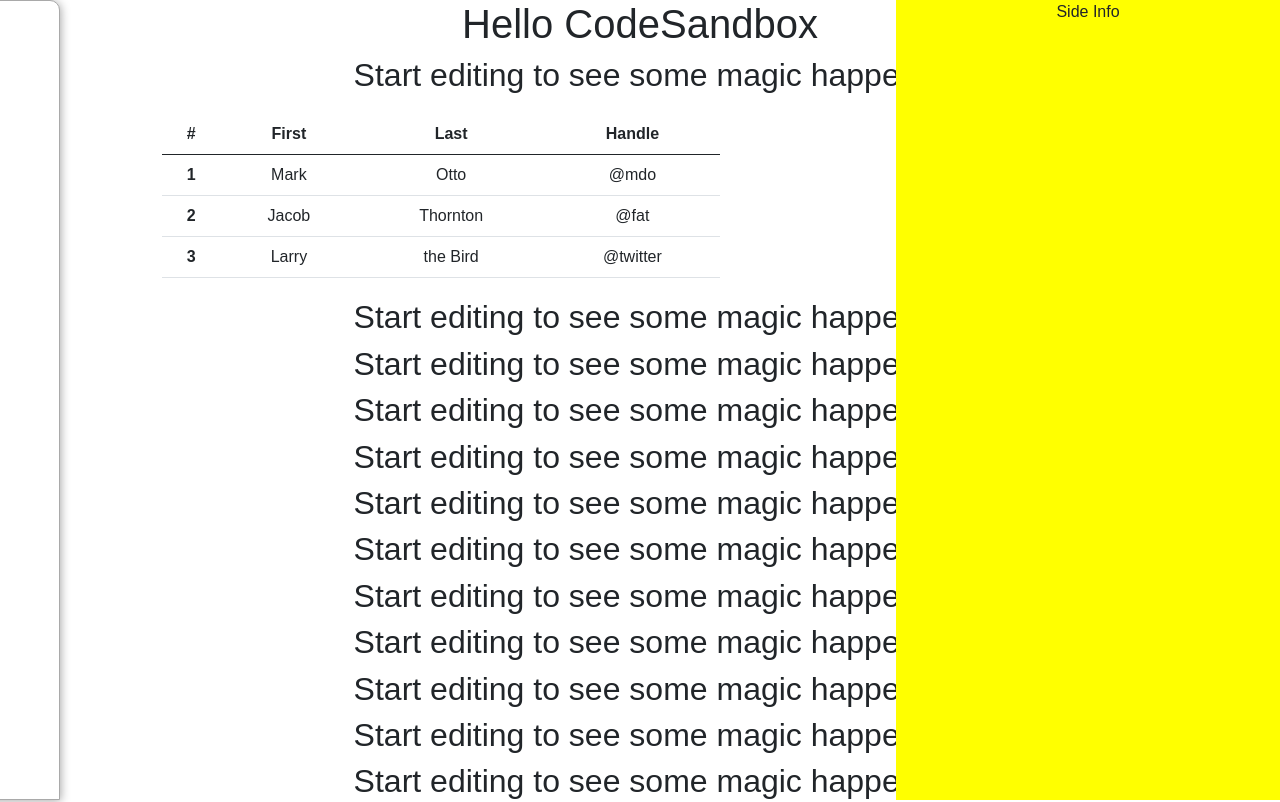
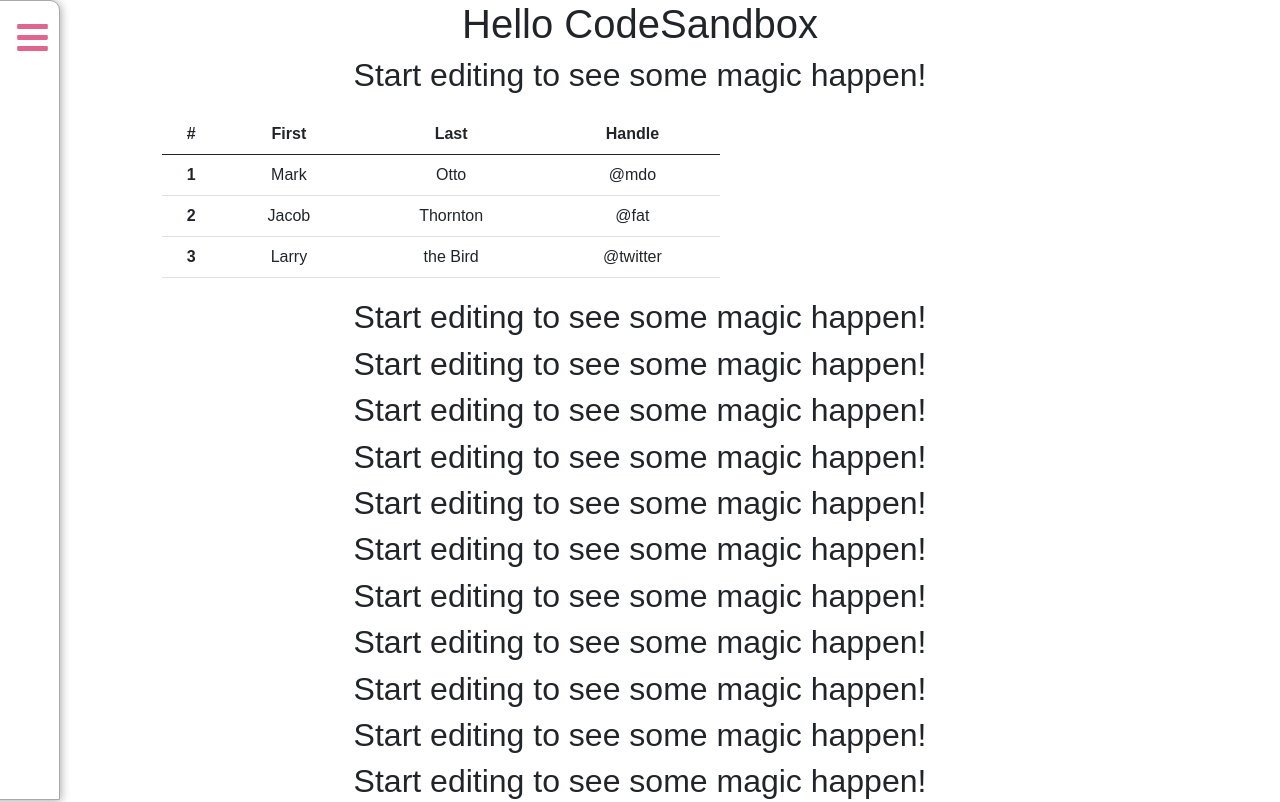
Before and after one commit to grigorev-web/side_menu_recruter, a React (Create React App) app: page / in a window 1280 px wide. Shown: the top 802 px of the page. Built offline with nearby package versions, Linux system fonts and the light colour scheme.

Commit message:
add_toggle_button_menu

```diff
--- a/src/App.js
+++ b/src/App.js
@@ -1,7 +1,7 @@
 import "./styles.css";
 import SideMenu from "./components/SideMenu";
 import Table from "./components/Table";
-import SideInfo from "./components/SideInfo";
+
 import { useReducer } from "react";
 import { reducer } from "./store/reducer";
 import { initialState } from "./store/initialState";
@@ -9,18 +9,17 @@ import { initialState } from "./store/initialState";
 export default function App() {
   const [state, dispatch] = useReducer(reducer, initialState);
 
-  //console.log("state", state.sideMenu.active);
+  console.log("state", state.sideMenu.active);
   return (
-    <div className={`App container ${state.sideMenu.active ? "shading" : ""}`}>
+    <div className={`App container ${state.appShadow ? "shading" : ""}`}>
       <h1>Hello CodeSandbox</h1>
       <h2>Start editing to see some magic happen!</h2>
       <SideMenu
         active={state.sideMenu.active}
-        mouseEnter={() => dispatch({ type: "SIDE_MENU_IN" })}
-        mouseLeave={() => dispatch({ type: "SIDE_MENU_OUT" })}
+        onToggleMenuBtn={() => dispatch({ type: "TOGGLE_SIDE_MENU" })}
       />
       <Table />
-      <SideInfo />
+
       <h2>Start editing to see some magic happen!</h2>
       <h2>Start editing to see some magic happen!</h2>
       <h2>Start editing to see some magic happen!</h2>
--- a/src/components/SideInfo.js
+++ /dev/null
@@ -1,7 +0,0 @@
-export default function SideInfo() {
-  return (
-    <div className="side-info">
-      <p>Side Info</p>
-    </div>
-  );
-}
--- a/src/components/SideMenu.js
+++ b/src/components/SideMenu.js
@@ -1,11 +1,22 @@
+import { FaBars, FaTimes } from "react-icons/fa";
+import { reducer } from "../store/reducer";
+
+//<div className={`side-menu ${props.active ? "active" : ""}`}>
 export default function SideMenu(props) {
+  const MenuBars = () => {
+    if (!!props.active) {
+      return <FaTimes className="menu-toggle-btn" />;
+    } else {
+      return <FaBars className="menu-toggle-btn" />;
+    }
+  };
+
   return (
-    <div
-      className={`side-menu ${props.active ? "active" : ""}`}
-      onMouseEnter={props.mouseEnter}
-      onMouseLeave={props.mouseLeave}
-    >
+    <div className={`side-menu ${props.active ? "active" : ""}`}>
       <p>Side Menu</p>
+      <div className="menu-toggle-btn-wrapper" onClick={props.onToggleMenuBtn}>
+        <MenuBars />
+      </div>
     </div>
   );
 }
--- a/src/styles.css
+++ b/src/styles.css
@@ -44,11 +44,16 @@
   width: 50%;
   margin: 20px 5px 20px 80px;
 }
-.side-info {
+.menu-toggle-btn {
+  font-size: 35px;
+  color: #cc0042;
+  opacity: 0.6;
   position: fixed;
-  background: yellow;
-  height: 100%;
-  top: 0;
-  right: 0;
-  width: 30%;
+  top: 20px;
+  left: 15px;
+  cursor: pointer;
 }
+.menu-toggle-btn:hover {
+  opacity: 0.7;
+  transform: scale(1.05);
+}
```
Also changed, not shown: package.json (+12 -2 lines).
